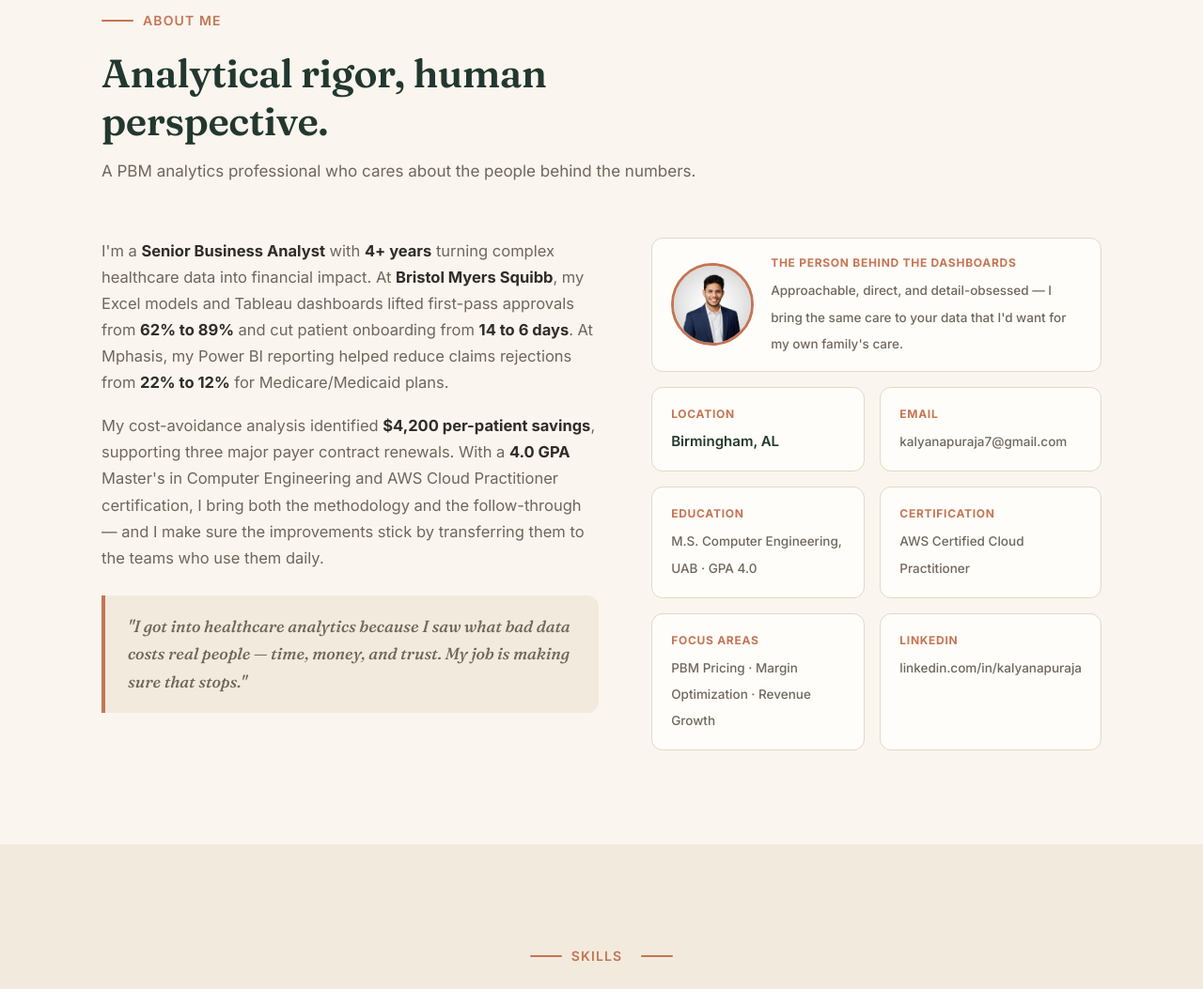
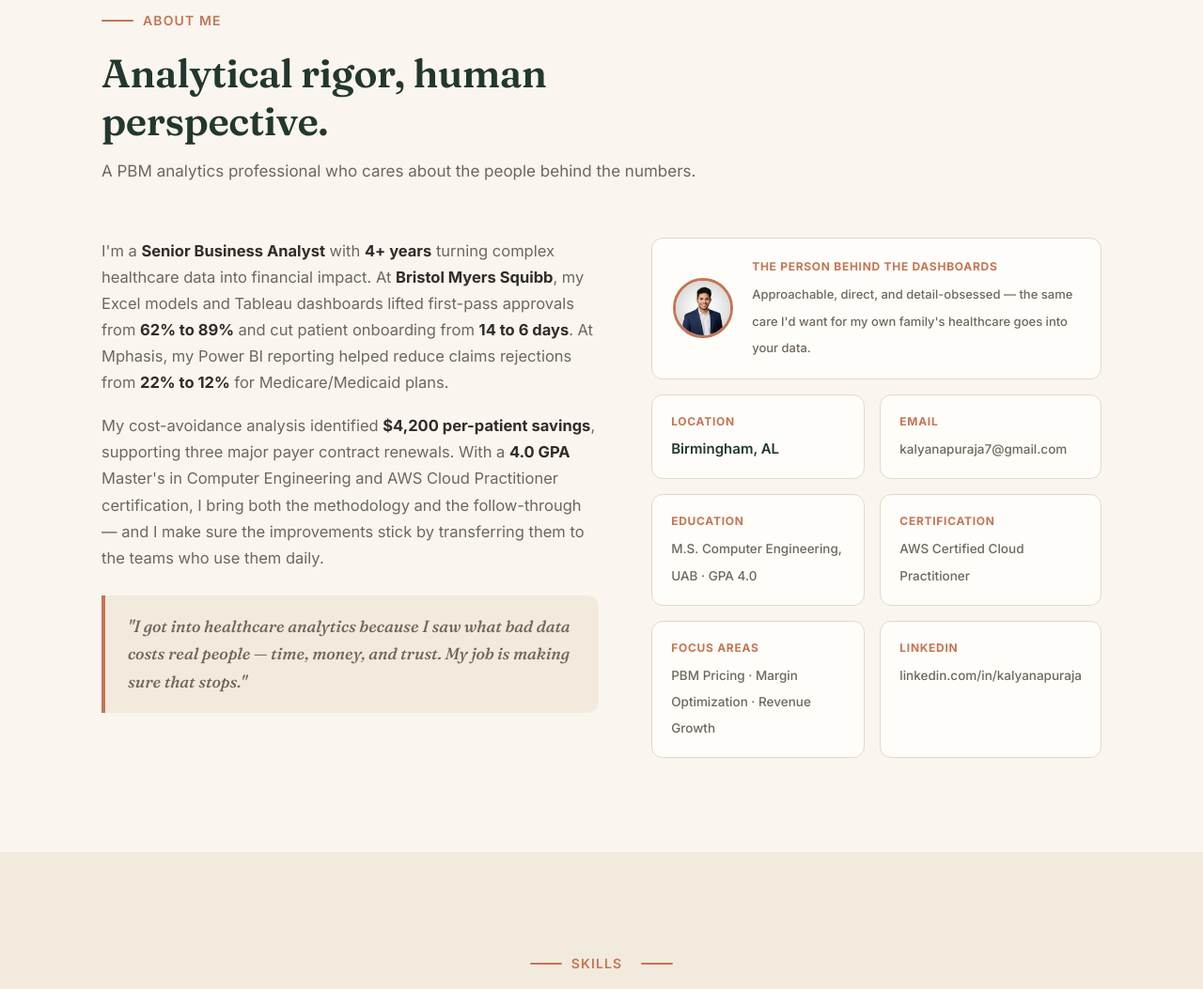
Before and after one commit to Raja-7252/raja-portfolio, a plain HTML site: page index.html in a window 1280 px wide. Shown: the part 1231-2284 px from the top of the page at 94% size. Drawn offline with nearby package versions, Linux system fonts and the light colour scheme.

Commit message:
Fix profile photo card sizing and spacing

```diff
--- a/css/style.css
+++ b/css/style.css
@@ -325,12 +325,12 @@ a:hover { color: var(--terracotta); }
   grid-column: 1 / -1;
   display: flex;
   align-items: center;
-  gap: 18px;
-  padding: 16px 20px;
+  gap: 20px;
+  padding: 20px 22px;
 }
 .fact-photo img {
-  width: 88px;
-  height: 88px;
+  width: 64px;
+  height: 64px;
   border-radius: 50%;
   object-fit: cover;
   object-position: center top;
@@ -338,6 +338,7 @@ a:hover { color: var(--terracotta); }
   flex-shrink: 0;
 }
 .fact-photo .label { margin-bottom: 4px; }
+.fact-photo .value.small { font-size: 13px; line-height: 1.55; }
 
 /* ---------- Skills ---------- */
 .skills-grid { display: grid; grid-template-columns: repeat(3, 1fr); gap: 24px; }
--- a/index.html
+++ b/index.html
@@ -110,7 +110,7 @@
             <img src="assets/profile.jpg" alt="Portrait of Raja Kalyanapu" />
             <div>
               <span class="label">The person behind the dashboards</span>
-              <span class="value small">Approachable, direct, and detail-obsessed — I bring the same care to your data that I'd want for my own family's care.</span>
+              <span class="value small">Approachable, direct, and detail-obsessed — the same care I'd want for my own family's healthcare goes into your data.</span>
             </div>
           </div>
           <div class="fact"><span class="label">Location</span><span class="value">Birmingham, AL</span></div>
```
